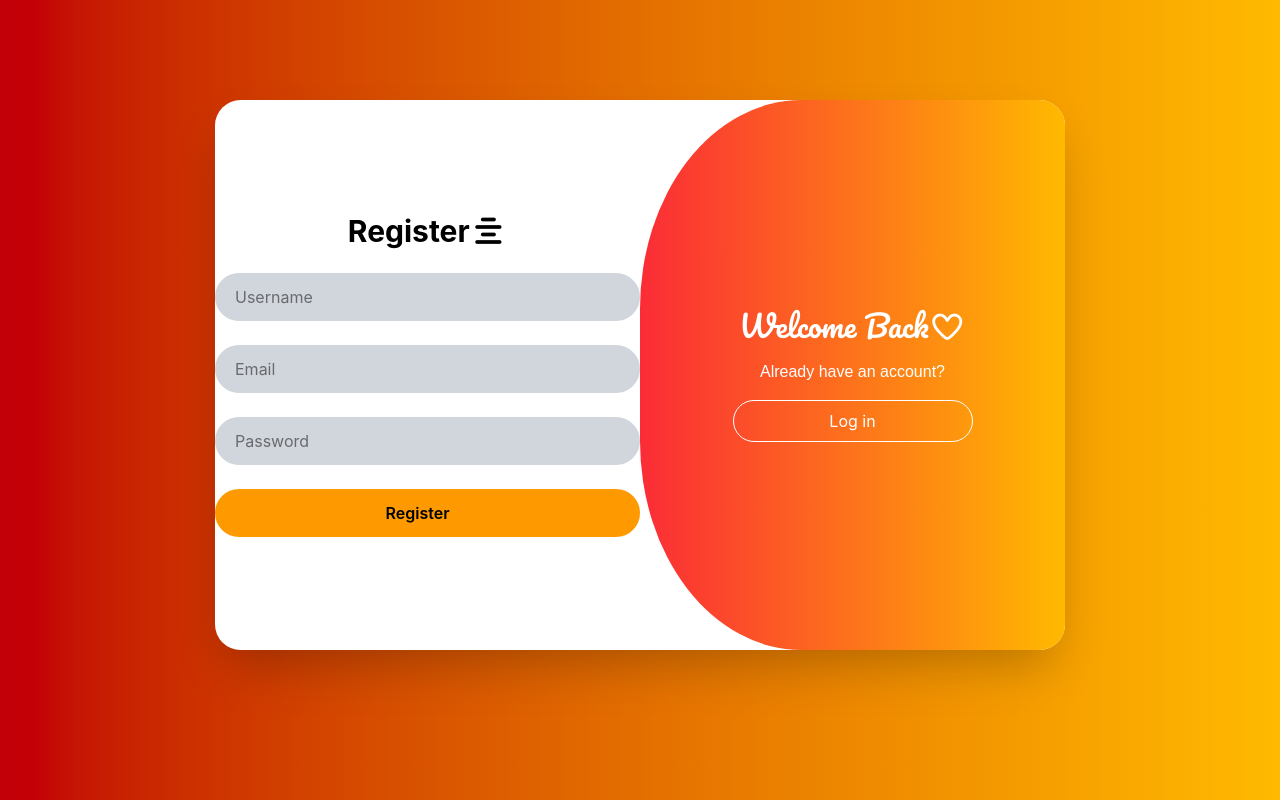
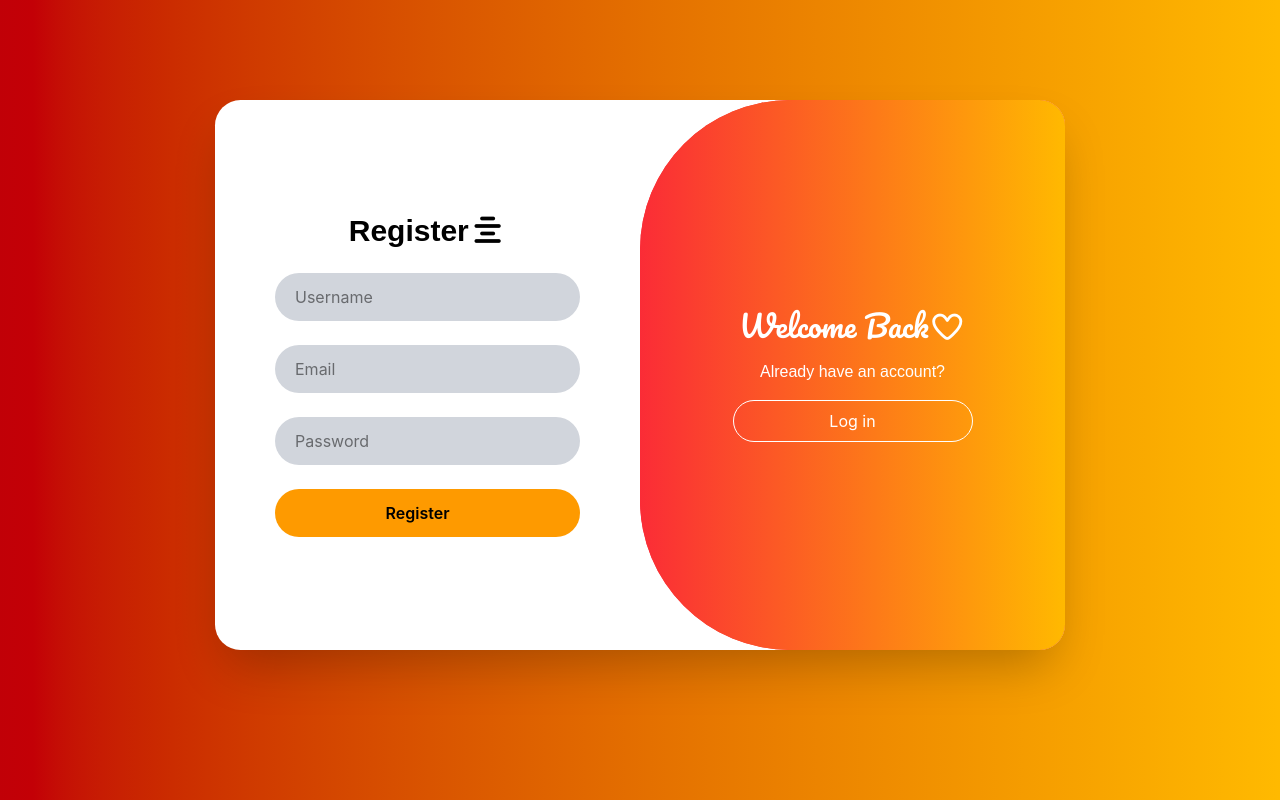
Before and after one commit to Charlielifts/todo_app, a React (Vite) app: page / in a window 1280 px wide. Both pictures are taken after a click on the button "Register". Built offline with nearby package versions, Linux system fonts and the light colour scheme; a web font is replaced by a local one.

Commit message:
Added updated files

```diff
--- a/src/components/LoginForm.jsx
+++ b/src/components/LoginForm.jsx
@@ -2,11 +2,16 @@
 const Loginform = ({active}) => {
   return(
 
-        <div className={`absolute right-0 w-1/2 h-full flex items-center text-center p-15 ${active ? "translate-x-full opacity-0" : "translate-x-0 opacity-100"}`}>
+        <div className={`absolute right-0 w-1/2 h-full flex items-center text-center p-15 z-30
+        transition-all duration-700 delay-200
+        ${active ? "`translate-x-full opacity-0" : "translate-x-0 opacity-100"}`}>
             <form className="w-full">
-                    <h1 className="text-2xl font-Gummy font-bold mb-6 cursor-default">Log in<i class="fa-solid fa-arrow-right-to-bracket"></i></h1>
+                    <h1 className={`text-2xl font-Gummy font-bold mb-6 cursor-default
+                    transition-all duration-600 opacity-100 delay-200 ${active ? "translate-x-full opacity-0" : "translate-x-0 opacity-100" }`}>
+                        Log in
+                    <i class="fa-solid fa-arrow-right-to-bracket"></i></h1>
 
-                <div className="relative my-6">
+                <div className={`relative my-6 transition-all duration-600 opacity-100 delay-150 ${active ? "translate-x-full opacity-0" : "translate-x-0 opacity-100" }`}>
                     < input
                     type="text"
                     placeholder="Username"
@@ -14,7 +19,7 @@ const Loginform = ({active}) => {
                     />
                 </div>
 
-                <div className="relative my-6">
+                <div className={`relative my-6 transition-all duration-600 opacity-100 delay-100 ${active ? "translate-x-full opacity-0" : "translate-x-0 opacity-100" }`}>
                     <input
                     type="password"
                     placeholder="Password"
@@ -22,7 +27,9 @@ const Loginform = ({active}) => {
                     />
                 </div>
 
-                <button className="w-full h-12 bg-amber-500 text-black rounded-full font-semibold hover:bg-amber-600 hover:scale-105 transition duration-300 cursor-pointer" >
+                <button className={`w-full h-12 bg-amber-500 text-black rounded-full font-semibold hover:bg-amber-600 hover:scale-105 transition
+                duration-300 cursor-pointer transition-all duration-600 opacity-100 delay-50
+                ${active ? "translate-x-full opacity-0" : "translate-x-0 opacity-100" }`} >
                     Log in
                 </button>
 
--- a/src/components/RegisterForm.jsx
+++ b/src/components/RegisterForm.jsx
@@ -1,11 +1,17 @@
 
 const Registerform = ({active}) => {
  return (
-    <div className={`absolute left-0 w-1/2 h-full flex items-center text-center p-15" ${active ? "translate-x-0 opacity-100" : "-translate-x-full opacity-0"}`}>
+    <div className={`absolute left-0 w-1/2 h-full flex items-center text-center p-15 z-30
+    transition-all duration-700 delay-250
+    ${active ? "translate-x-0 opacity-100" : "-translate-x-full opacity-0"}`}>
         <form className="w-full">
-                <h1 className="text-3xl font-bold mb-6 cursor-default">Register<i class="fa-solid fa-align-center"></i></h1>
+                <h1 className={`text-3xl font-Gummy font-bold mb-6 cursor-default
+                transition-all duration-700 delay-250
+                ${active ? "translate-x-0 opacity-100" : "-translate-x-full opacity-0"}`}>
+                     Register
+                <i class="fa-solid fa-align-center"></i></h1>
 
-            <div>
+            <div className={`relative my-6 transition-all duration-600 opacity-100 delay-200 ${active ? "translate-x-0 opacity-100" : "-translate-x-full opacity-0" }`}>
                 <input
                     type="text"
                     placeholder="Username"
@@ -13,7 +19,7 @@ const Registerform = ({active}) => {
                 />
             </div>
 
-            <div className="relative my-6">
+            <div className={`relative my-6 transition-all duration-600 opacity-100 delay-150 ${active ? "translate-x-0 opacity-100" : "-translate-x-full opacity-0" }`}>
                 <input
                     type="email"
                     placeholder="Email"
@@ -22,7 +28,7 @@ const Registerform = ({active}) => {
                 />
             </div>
 
-            <div className="relative my-6">
+            <div className={`relative my-6 transition-all duration-600 opacity-100 delay-100 ${active ? "translate-x-0 opacity-100" : "-translate-x-full opacity-0" }`}>
                 <input
                     type="password"
                     placeholder="Password"
@@ -30,7 +36,8 @@ const Registerform = ({active}) => {
                 />
             </div>
 
-            <button className=" w-full py-3 pl-5 pr-10 bg-amber-500 rounded-full font-semibold hover:bg-amber-600 hover:scale-105 transition duration-300 cursor-pointer">
+            <button className={`w-full py-3 pl-5 pr-10 bg-amber-500 rounded-full font-semibold hover:bg-amber-600 hover:scale-105 transition duration-300 cursor-pointer
+            duration-600 opacity-100 delay-50 ${active ? "translate-x-0 opacity-100" : "-translate-x-full opacity-0" }`}>
                 Register
             </button>
         </form>
--- a/src/components/togglepanel.jsx
+++ b/src/components/togglepanel.jsx
@@ -1,37 +1,63 @@
 
 const TogglePanel = ({ active, setActive }) => {
     return(
-        <div className="absolute w-full h-full">
-            <div className={`absolute left-0 w-1/2 h-full flex flex-col justify-center items-center text-white
-                bg-gradient-to-r from bg-red-500  to-amber-400 rounded-r-[38%] cursor-default
-                transition-all duration-700
+
+        <div className="absolute w-full h-full overflow-hidden">
+
+            <div
+            className={`absolute top-0 left-[-250%] w-[300%] h-full
+            bg-gradient-to-r from-red-500 to-amber-400
+            rounded-[150px]
+            z-30
+            pointer-events-none
+            transition-all duration-1000 ease-in-out delay-100
+             ${active ? "left-[50%]" : "left-[-250%]"}`}
+            />
+
+
+
+            <div className={`absolute left-0 w-1/2 h-full flex flex-col justify-center items-center text-white z-30
+                bg-gradient-to-r from bg-red-500  to-amber-400 rounded-r-[150px] cursor-default
+                transition-all duration-700 delay-200
                 ${active ? "-translate-x-full" : "translate-x-0"}`}>
 
-                <h1 className="text-3xl font-pacifico mb-4 cursor-default">
+                <h1 className={`text-3xl font-pacifico mb-4 cursor-default
+                transition-all duration-700 delay-300
+                ${active ? "-translate-x-full" : "translate-x-0"}`}>
                 Hello, Welcome<i class="fa-solid fa-door-open"></i>
                 </h1>
-                <p className="text-center font-Gummy mb-4">
+                <p className={`text-center font-Gummy mb-4
+                transition-all duration-700 delay-200
+                ${active ? "-translate-x-full" : "translate-x-0"}`}>
                     Already have an account?
                 </p>
 
-                <button onClick={() => setActive(true)} className=" border border-white hover:bg-transparent hover:scale-105 transtion duration-100 py-2 px-6 w-60 rounded-full cursor-pointer">
+                <button onClick={() => setActive(true)} className={`border border-white hover:bg-transparent hover:scale-105 transtion duration-100 py-2 px-6 w-60 rounded-full cursor-pointer
+                    transition-all duration-700 delay-150
+                ${active ? "-translate-x-full" : "translate-x-0"}`}>
                     Register
                 </button>
             </div>
 
-            <div className={`absolute right-0 w-1/2 h-full flex flex-col justify-center items-center text-white
-                bg-gradient-to-l from bg-amber-400  to-red-500 rounded-l-[38%] cursor-default
-                transition-all duration-700
+            <div className={`absolute right-0 w-1/2 h-full flex flex-col justify-center items-center text-white z-30
+                bg-gradient-to-l from bg-amber-400  to-red-500 rounded-l-[150px] cursor-default
+                transition-all duration-1000 ease-in-out delay-200
+             ${active ? "right-[0%]" : "right-[-100%]"}`}>
+
+                <h1 className={`text-3xl font-pacifico mb-4 cursor-default
+                transition-all duration-700 delay-300
                 ${active ? "translate-x-0" : "translate-x-full"}`}>
-
-                <h1 className="text-3xl font-pacifico mb-4 cursor-default">
                 Welcome Back<i class="fa-jelly fa-regular fa-heart"></i>
                 </h1>
-                <p className="text-center font-Gummy mb-4">
+                <p className={`text-center font-Gummy mb-4
+                transition-all duration-700 delay-250
+                ${active ? "translate-x-0" : "translate-x-full"}`}>
                     Already have an account?
                 </p>
 
-                <button onClick={() => setActive(false)} className=" border border-white hover:bg-transparent hover:scale-105 transtion duration-100 py-2 px-6 w-60 rounded-full cursor-pointer">
+                <button onClick={() => setActive(false)} className={`border border-white hover:bg-transparent hover:scale-105 transtion duration-100 py-2 px-6 w-60 rounded-full cursor-pointer
+                    transition-all duration-700 delay-200
+                ${active ? "translate-x-0" : "translate-x-full"}`}>
                     Log in
                 </button>
             </div>
```
